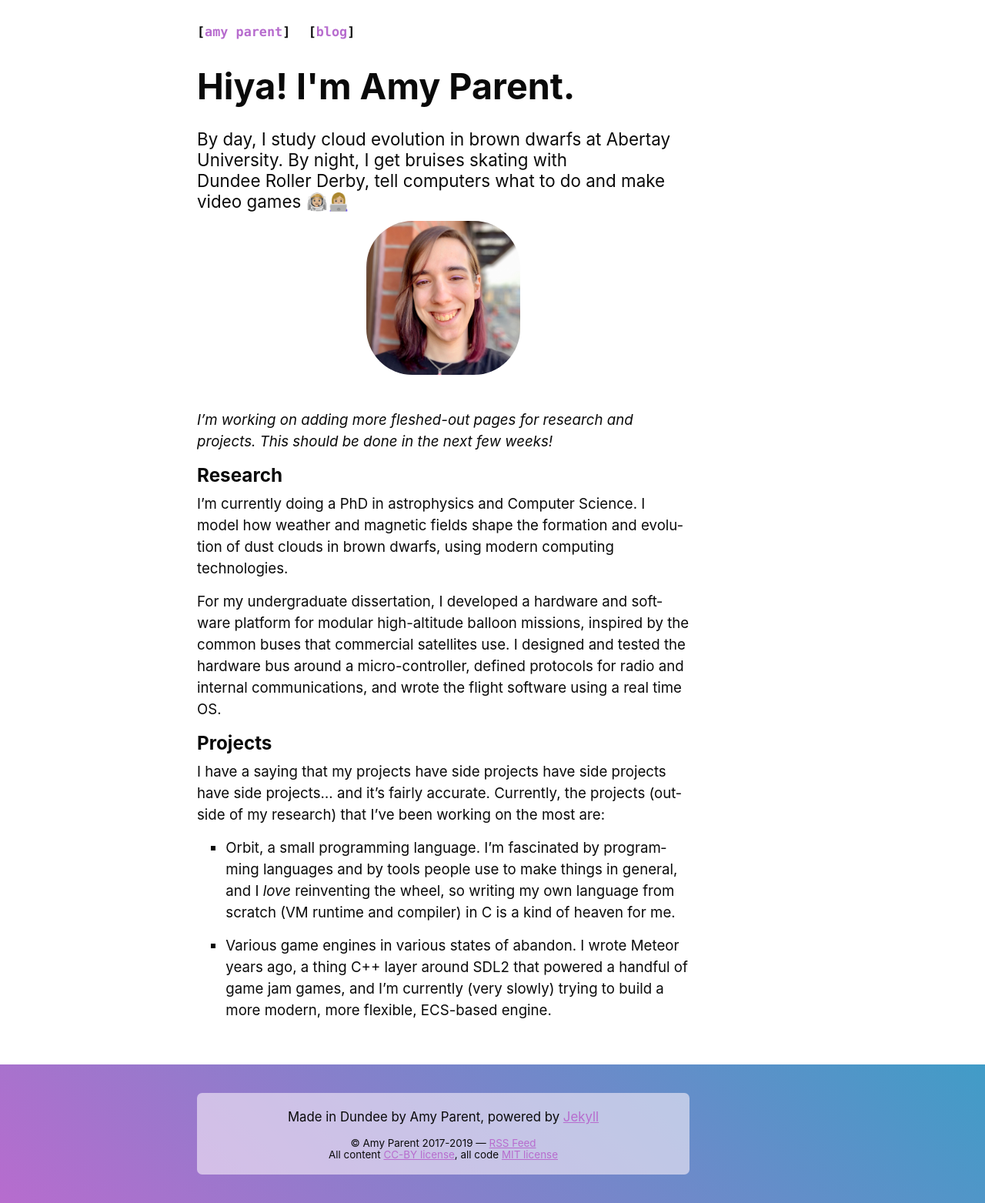
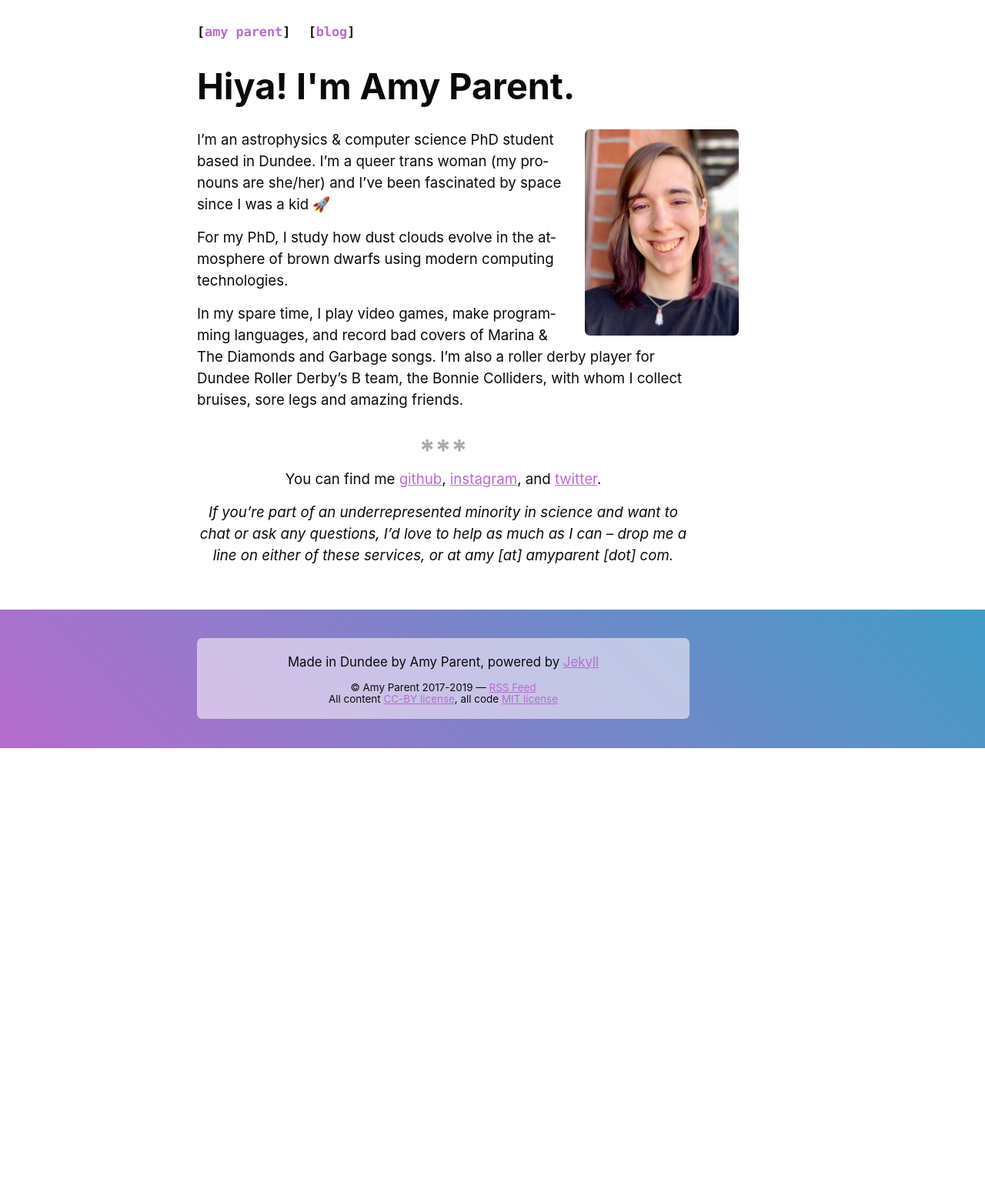
Before and after one commit to amyinorbit/amyinorbit.github.io, a Jekyll site: the page built from index.md, in a window 1280 px wide. Shown: the whole page at 77% size. Built offline with Jekyll 4.4.1, drawn with Linux system fonts in a browser that asks for light colours; after the commit the page ends 972 px from its top, so only the background shows below that.

Commit message:
Update profile picture and front page text

```diff
--- a/_config.yml
+++ b/_config.yml
@@ -10,6 +10,7 @@ description: >
   By day, I study cloud evolution in brown dwarfs at Abertay University. By night, I get bruises skating with Dundee Roller Derby, tell computers what to do and make video games 👩🏼‍🚀👩🏼‍💻
 baseurl: "" # the subpath of your site, e.g. /blog
 url: "https://amyparent.com"
+instagram_username: amyinorbit
 twitter_username: amyinorbit
 github_username:  amyinorbit
 googleplus_uid:   116701126192141560817
--- a/_layouts/home.html
+++ b/_layouts/home.html
@@ -5,9 +5,7 @@ layout: default
     <header>
         <h1 class="large-title">{{ site.greeting }}</h1>
     </header>
-    <div class="blurb">
-        {{ site.description }}
-        <img class="mug" alt="{{ site.author }}" src="{{ site.avatar }}" />
+    <div class="post-content blurb">
+        {{ content }}
     </div>
-    {{ content }}
 </article>
--- a/_sass/components/layout.scss
+++ b/_sass/components/layout.scss
@@ -13,6 +13,10 @@ $sc-wide: 1140px;
 
 .left {
     float: left;
+}
+
+.center {
+    text-align: center;
 }
 
 main {
--- a/index.md
+++ b/index.md
@@ -1,19 +1,22 @@
 ---
 layout: home
 ---
+![A photo of Amy Parent (she/her)]({{ site.avatar }}){:.mug .right}
 
-*I'm working on adding more fleshed-out pages for research and projects. This should be done in the next few weeks!*
+I'm an astrophysics & computer science PhD student based in Dundee. I'm a queer trans woman (my pronouns are she/her) and I've been fascinated by space since I was a kid 🚀
 
-## Research
+For my PhD, I study how dust clouds evolve in the atmosphere of brown dwarfs using modern computing technologies. <!--You can find out more about that on the [research page](/research)-->
 
-I'm currently doing a PhD in astrophysics and Computer Science. I model how weather and magnetic fields shape the formation and evolution of dust clouds in brown dwarfs, using modern computing technologies.
+In my spare time, I play video games, make programming languages, and record bad covers of Marina & The Diamonds and Garbage songs. I'm also a roller derby player for Dundee Roller Derby's B team, the Bonnie Colliders, with whom I collect bruises, sore legs and amazing friends.
 
-For my undergraduate dissertation, I developed a hardware and software platform for modular high-altitude balloon missions, inspired by the common buses that commercial satellites use. I designed and tested the hardware bus around a micro-controller, defined protocols for radio and internal communications, and wrote the flight software using a real time OS.
+***
 
-## Projects
+You can find me [github][gh], [instagram][ig], and [twitter][tw].
+{:.center}
 
-I have a saying that my projects have side projects have side projects have side projects... and it's fairly accurate. Currently, the projects (outside of my research) that I've been working on the most are:
+*If you're part of an underrepresented minority in science and want to chat or ask any questions, I'd love to help as much as I can -- drop me a line on either of these services, or at amy [at] amyparent [dot] com.*
+{:.center}
 
- * Orbit, a small programming language. I'm fascinated by programming languages and by tools people use to make things in general, and I *love* reinventing the wheel, so writing my own language from scratch (VM runtime and compiler) in C is a kind of heaven for me.
-
- * Various game engines in various states of abandon. I wrote Meteor years ago, a thing C++ layer around SDL2 that powered a handful of game jam games, and I'm currently (very slowly) trying to build a more modern, more flexible, ECS-based engine.
+ [gh]: https://github.com/{{ site.github_username }}
+ [tw]: https://twitter.com/{{ site.twitter_username }}
+ [ig]: https://instagram.com/{{ site.instagram_username }}
--- a/static/screen.scss
+++ b/static/screen.scss
@@ -29,13 +29,14 @@
 }
 
 .blurb {
-    font-size: 120%;
-    line-height: 120%;
-    margin-bottom: 2em;
+    // font-size: 120%;
+    // line-height: 120%;
+    // margin-bottom: 2em;
 }
 
 img.mug {
+    max-width: 50%;
     max-width: 200px;
-    border-radius: 60px;
-    margin: .5em auto;
+    border-radius: 5pt;
+    // margin: .5em;
 }
```
Also changed, not shown: static/media/amy.jpg.
